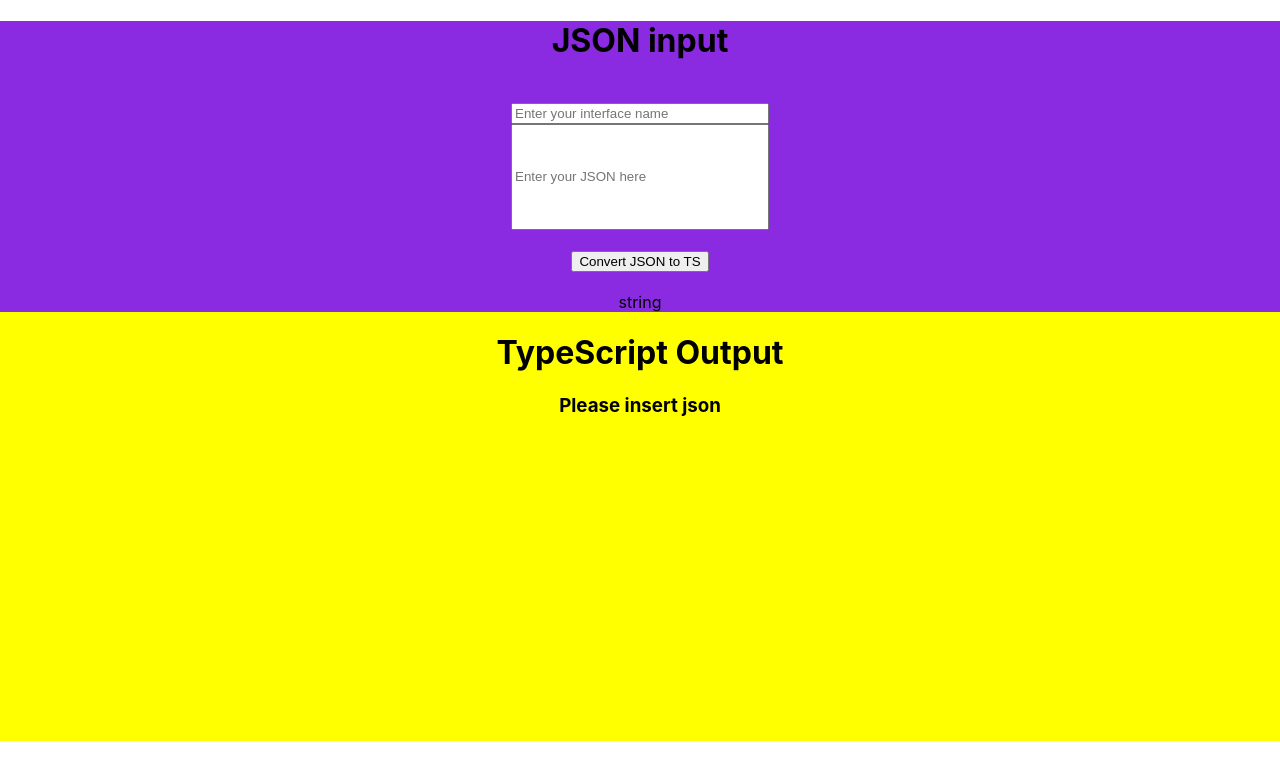
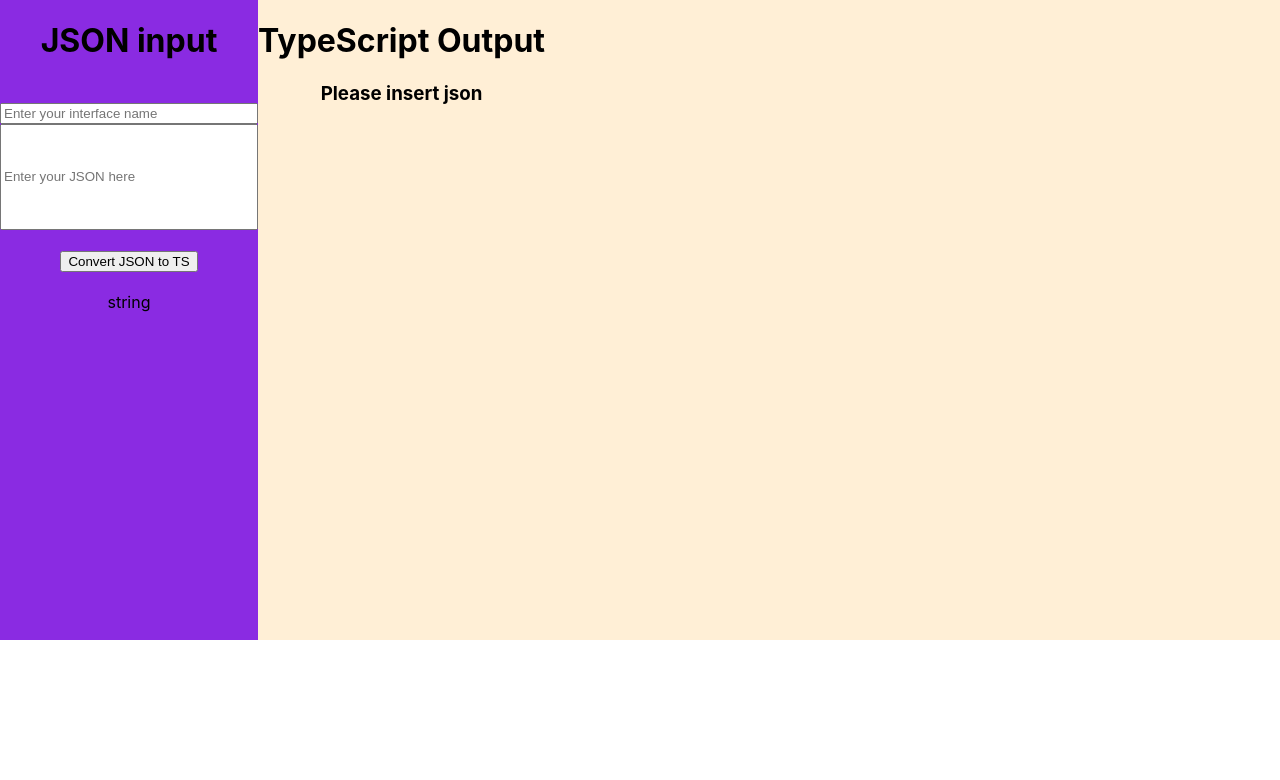
Before and after one commit to taliGav/json-to-ts-converter, a React (Create React App) app: page / in a window 1280 px wide. Shown: the top 780 px of the page. Built offline with nearby package versions, Linux system fonts and the light colour scheme.

Commit message:
update style

```diff
--- a/src/App.tsx
+++ b/src/App.tsx
@@ -12,11 +12,9 @@ function App() {
   return (
     <div className="App"
       style={{
-        backgroundColor: "yellow",
-        minHeight: "90vh",
-        display: "inline-flexbox",
-        flexDirection: "column",
-        justifyContent: "center"
+        backgroundColor: "#FFEFD6",
+        minHeight: "80vh",
+        display: "flex",
       }}
     >
 
```
